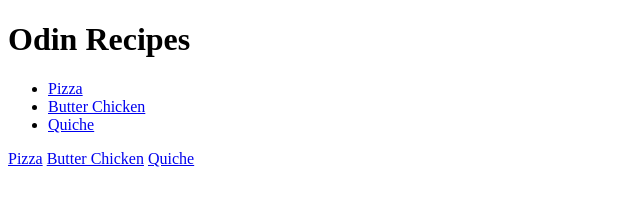
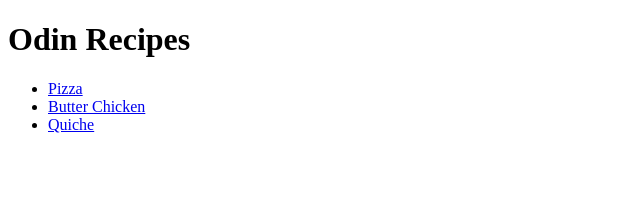
Before and after one commit to mathicarti/odin_recipes, a plain HTML site: page index.html in a window 1280 px wide. Shown: the whole page, without its empty margins (0-640 px from the left). Drawn offline with Linux system fonts and the light colour scheme.

Commit message:
removed duplicate recipes in index.html

```diff
--- a/index.html
+++ b/index.html
@@ -12,8 +12,5 @@
         <li><a href="./recipes/butter_chicken.html">Butter Chicken</a></li>
         <li><a href="./recipes/quiche.html">Quiche</a></li>
     </ul>
-    <a href="./recipes/pizza.html">Pizza</a>
-    <a href="./recipes/butter_chicken.html">Butter Chicken</a>
-    <a href="./recipes/quiche.html">Quiche</a>
 </body>
 </html>
```
